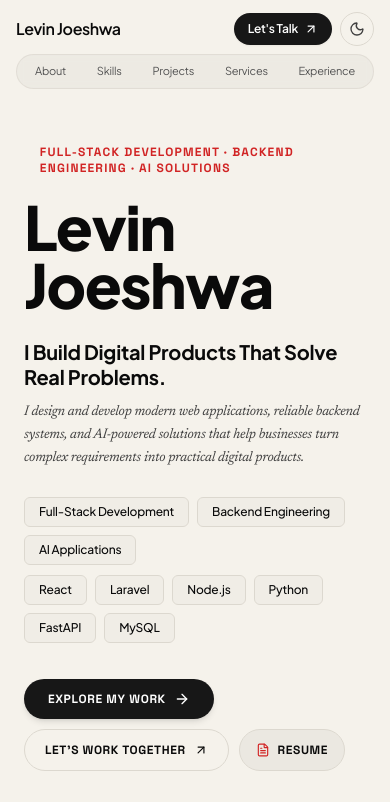
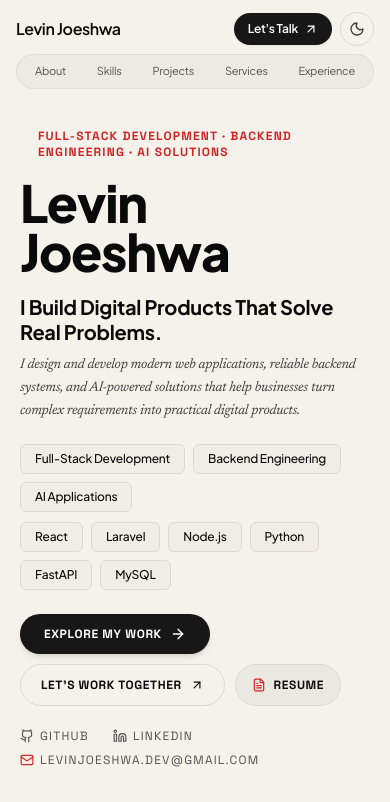
Before and after one commit to Joes005/joes_portfolio, a React (Vite) app: page / in a window 390 px wide. Shown: the top 802 px of the page. Built offline with nearby package versions, Linux system fonts and the light colour scheme; a web font is replaced by a local one.

Commit message:
refactor(hero): refine layout balance, responsive typography scaling, and mobile stacking

```diff
--- a/src/components/Pamidor/PamidorHero.jsx
+++ b/src/components/Pamidor/PamidorHero.jsx
@@ -54,22 +54,22 @@ export default function PamidorHero() {
       id="top"
       onMouseMove={handleMouseMove}
       onMouseLeave={handleMouseLeave}
-      className="relative w-full min-h-[100svh] bg-canvas flex flex-col justify-between pt-28 pb-0 lg:pt-32 overflow-hidden border-b border-rule"
+      className="relative w-full min-h-[100svh] bg-canvas flex flex-col justify-between pt-24 sm:pt-28 lg:pt-32 pb-0 overflow-hidden border-b border-rule"
     >
       {/* Main Hero Container */}
-      <div className="relative mx-auto w-full max-w-7xl px-6 sm:px-10 lg:px-16 my-auto py-8 lg:py-12">
-        <div className="grid grid-cols-1 lg:grid-cols-12 gap-12 lg:gap-8 items-center min-h-[calc(100svh-14rem)]">
+      <div className="relative mx-auto w-full max-w-7xl px-5 sm:px-8 lg:px-12 xl:px-16 my-auto py-8 lg:py-12">
+        <div className="grid grid-cols-1 lg:grid-cols-12 gap-10 sm:gap-12 lg:gap-8 xl:gap-12 items-center">
           {/* Left Column: Exactly matches the user requirements & Pamidor aesthetic */}
-          <div className="lg:col-span-7 z-20 space-y-6">
+          <div className="lg:col-span-7 z-20 flex flex-col justify-center space-y-5 sm:space-y-6">
             {/* Eyebrow Label */}
             <div className="flex items-center gap-2.5 font-space text-xs font-bold tracking-widest uppercase text-accent">
-              <span className="w-2 h-2 rounded-full bg-accent animate-ping" />
+              <span className="w-2 h-2 rounded-full bg-accent animate-ping shrink-0" />
               <span>FULL-STACK DEVELOPMENT · BACKEND ENGINEERING · AI SOLUTIONS</span>
             </div>
 
             {/* Giant Name Headline */}
             <div className="select-none">
-              <h1 className="font-funnel font-black text-ink tracking-tight text-[3.8rem] sm:text-[5.2rem] lg:text-[6.5rem] leading-[0.88]">
+              <h1 className="font-funnel font-black text-ink tracking-tight text-[3.2rem] xs:text-[3.8rem] sm:text-[4.6rem] md:text-[5.2rem] lg:text-[5.6rem] xl:text-[6.4rem] leading-[0.88]">
                 <span className="block text-ink">
                   <HwText text="Levin" flashColor="#D12424" />
                 </span>
@@ -80,7 +80,7 @@ export default function PamidorHero() {
             </div>
 
             {/* Subheading and Description */}
-            <div className="space-y-3 text-ink max-w-xl pt-1">
+            <div className="space-y-2.5 sm:space-y-3 text-ink max-w-xl">
               <h2 className="font-funnel text-xl sm:text-2xl font-bold text-ink leading-tight">
                 I Build Digital Products That Solve Real Problems.
               </h2>
@@ -90,7 +90,7 @@ export default function PamidorHero() {
             </div>
 
             {/* Two Rows of Bordered Technical Badges: Group 1 (Core Expertise) & Group 2 (Technologies) */}
-            <div className="pt-1 space-y-2.5">
+            <div className="space-y-2.5 pt-0.5">
               {/* Group 1 — Core Expertise */}
               <div className="flex flex-wrap gap-2 sm:gap-2.5">
                 {coreExpertise.map((item) => (
@@ -117,7 +117,7 @@ export default function PamidorHero() {
             </div>
 
             {/* Action Buttons: [Explore My Work] [Let's Work Together] [Resume] */}
-            <div className="pt-3 flex flex-wrap items-center gap-2.5 sm:gap-4 font-space text-xs font-bold uppercase tracking-wider">
+            <div className="pt-1 flex flex-wrap items-center gap-2.5 sm:gap-3.5 font-space text-xs font-bold uppercase tracking-wider">
               {/* Primary CTA — Explore My Work (Scrolls to Projects section) */}
               <a
                 href="#projects"
@@ -128,7 +128,7 @@ export default function PamidorHero() {
                     target.scrollIntoView({ behavior: "smooth" });
                   }
                 }}
-                className="group inline-flex items-center gap-2 px-6 py-3 rounded-full bg-neutral-900 text-white dark:bg-white dark:text-neutral-900 hover:bg-accent dark:hover:bg-accent dark:hover:text-white transition-all duration-200 shadow-md font-space text-xs font-bold uppercase tracking-wider focus-visible:outline-none focus-visible:ring-2 focus-visible:ring-accent active:scale-95 shrink-0"
+                className="group inline-flex items-center justify-center gap-2 px-6 py-3 rounded-full bg-neutral-900 text-white dark:bg-white dark:text-neutral-900 hover:bg-accent dark:hover:bg-accent dark:hover:text-white transition-all duration-200 shadow-md font-space text-xs font-bold uppercase tracking-wider focus-visible:outline-none focus-visible:ring-2 focus-visible:ring-accent active:scale-95 shrink-0"
                 aria-label="Explore My Work - Scroll to Projects Section"
               >
                 <HwText text="EXPLORE MY WORK" baseColor="currentColor" flashColor="#FFFFFF" />
@@ -145,7 +145,7 @@ export default function PamidorHero() {
                     contactSection.scrollIntoView({ behavior: "smooth" });
                   }
                 }}
-                className="inline-flex items-center gap-2 px-5 py-3 rounded-full border border-rule text-ink hover:border-accent hover:text-accent transition-colors duration-200 focus-visible:outline-none focus-visible:ring-2 focus-visible:ring-accent active:scale-95 shrink-0"
+                className="inline-flex items-center justify-center gap-2 px-5 py-3 rounded-full border border-rule text-ink hover:border-accent hover:text-accent transition-colors duration-200 focus-visible:outline-none focus-visible:ring-2 focus-visible:ring-accent active:scale-95 shrink-0"
                 aria-label="Let's Work Together - Scroll to Contact Section"
               >
                 <span>LET'S WORK TOGETHER</span>
@@ -155,7 +155,7 @@ export default function PamidorHero() {
               {/* Resume Button */}
               <Link
                 to="/resume"
-                className="inline-flex items-center gap-2 px-4 py-3 rounded-full bg-black/[0.04] dark:bg-white/[0.05] border border-rule text-ink hover:border-accent hover:text-accent transition-colors duration-200 focus-visible:outline-none focus-visible:ring-2 focus-visible:ring-accent active:scale-95 shrink-0"
+                className="inline-flex items-center justify-center gap-2 px-4 py-3 rounded-full bg-black/[0.04] dark:bg-white/[0.05] border border-rule text-ink hover:border-accent hover:text-accent transition-colors duration-200 focus-visible:outline-none focus-visible:ring-2 focus-visible:ring-accent active:scale-95 shrink-0"
                 aria-label="View Resume & Credentials"
               >
                 <FileText className="w-3.5 h-3.5 text-accent" />
@@ -164,7 +164,7 @@ export default function PamidorHero() {
             </div>
 
             {/* Social Proof & Direct Channels */}
-            <div className="pt-2 flex flex-wrap items-center gap-x-6 gap-y-2.5 font-space text-xs text-neutral-600 dark:text-neutral-400 uppercase tracking-widest">
+            <div className="pt-0.5 flex flex-wrap items-center gap-x-6 gap-y-2 font-space text-xs text-neutral-600 dark:text-neutral-400 uppercase tracking-widest">
               <a
                 href="https://github.com/Joes005"
                 target="_blank"
@@ -199,7 +199,7 @@ export default function PamidorHero() {
           {/* Right Column: Hero Silhouette Portrait with Clean Frame and Parallax */}
           <div className="lg:col-span-5 relative flex items-center justify-center lg:justify-end w-full">
             <motion.div
-              className="relative w-full max-w-[360px] sm:max-w-[420px] lg:max-w-[450px] xl:max-w-[480px] aspect-[4/5] overflow-hidden rounded-2xl select-none border border-rule/60 bg-black/[0.02] dark:bg-white/[0.02]"
+              className="relative w-full max-w-[340px] sm:max-w-[400px] lg:max-w-[440px] xl:max-w-[480px] aspect-[4/5] overflow-hidden rounded-2xl select-none border border-rule/60 bg-black/[0.02] dark:bg-white/[0.02]"
               animate={{
                 x: mouseOffset.x,
                 y: mouseOffset.y,
```
